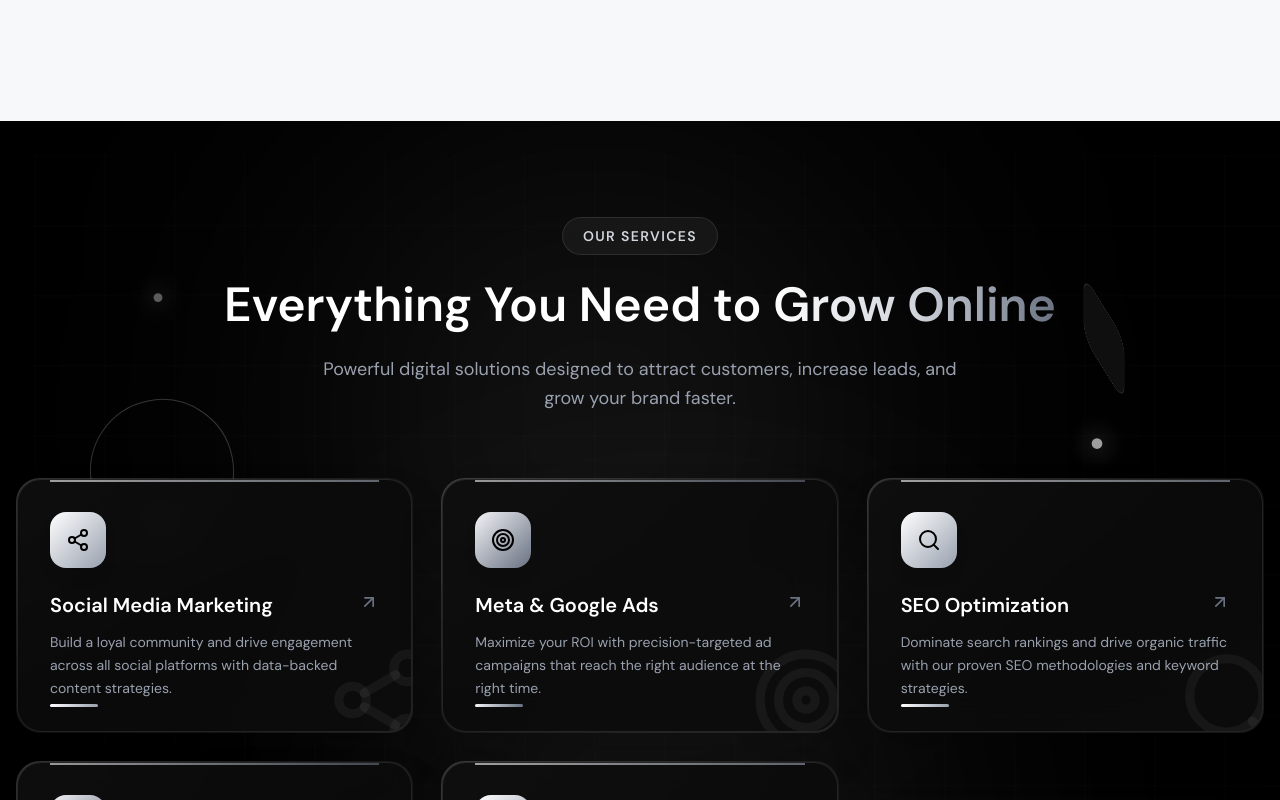
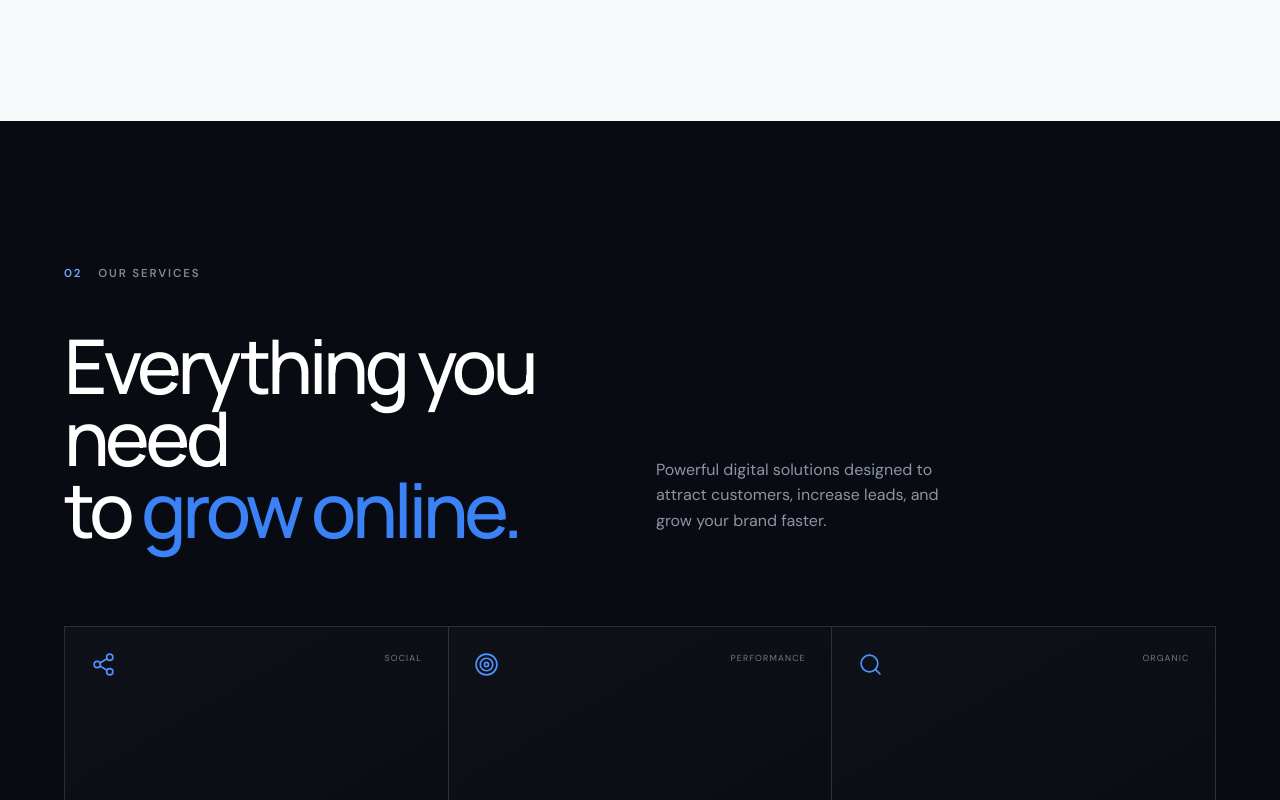
Before and after one commit to rvnaveen983-svg/Brandkural, a Next.js app: page / in a window 1280 px wide. Shown: the part 2000-2800 px from the top of the page. Built offline with nearby package versions, Linux system fonts and the light colour scheme.

Commit message:
style: services section from Figma (hairline grid)

```diff
--- a/src/components/ServiceSection.jsx
+++ b/src/components/ServiceSection.jsx
@@ -1,280 +1,137 @@
 "use client";
 
-import { Share2, Target, Search, Globe, Palette, ArrowUpRight } from "lucide-react";
+import {
+  Share2,
+  Target,
+  Search,
+  Globe,
+  Palette,
+  ArrowRight,
+} from "lucide-react";
 import { motion } from "framer-motion";
 
 const services = [
   {
     icon: Share2,
+    tag: "SOCIAL",
     title: "Social Media Marketing",
     desc: "Build a loyal community and drive engagement across all social platforms with data-backed content strategies.",
-    gradient: "from-white to-gray-400",
-    glow: "group-hover:shadow-white/20",
   },
   {
     icon: Target,
+    tag: "PERFORMANCE",
     title: "Meta & Google Ads",
     desc: "Maximize your ROI with precision-targeted ad campaigns that reach the right audience at the right time.",
-    gradient: "from-gray-100 to-gray-500",
-    glow: "group-hover:shadow-white/20",
   },
   {
     icon: Search,
+    tag: "ORGANIC",
     title: "SEO Optimization",
     desc: "Dominate search rankings and drive organic traffic with our proven SEO methodologies and keyword strategies.",
-    gradient: "from-white to-gray-400",
-    glow: "group-hover:shadow-white/20",
   },
   {
     icon: Globe,
+    tag: "DIGITAL",
     title: "Website Development",
     desc: "High-performance, conversion-optimized websites designed to turn visitors into paying customers.",
-    gradient: "from-gray-100 to-gray-500",
-    glow: "group-hover:shadow-white/20",
   },
   {
     icon: Palette,
+    tag: "IDENTITY",
     title: "Branding & Creative Design",
     desc: "Memorable brand identities and stunning visuals that set you apart from the competition.",
-    gradient: "from-white to-gray-400",
-    glow: "group-hover:shadow-white/20",
   },
 ];
 
-const floatingDots = [
-  "top-[18%] left-[12%]",
-  "top-[34%] right-[14%]",
-  "bottom-[24%] left-[18%]",
-  "bottom-[18%] right-[22%]",
-  "top-[58%] left-[50%]",
-];
+const cardBg = {
+  backgroundImage:
+    "linear-gradient(150deg, rgba(255,255,255,0.024) 6%, rgba(255,255,255,0) 94%)",
+};
 
 const ServicesSection = () => (
   <section
     id="services"
-    className="relative py-24 bg-black overflow-hidden"
-    style={{ perspective: "1400px" }}
+    className="bg-ink px-6 py-24 font-body md:px-[5vw] md:py-36"
   >
-    {/* 3D Animated Background */}
-    <div className="absolute inset-0 pointer-events-none overflow-hidden">
-      {/* Animated grid */}
-      <motion.div
-        className="absolute inset-0 opacity-30 bg-[linear-gradient(to_right,#ffffff12_1px,transparent_1px),linear-gradient(to_bottom,#ffffff12_1px,transparent_1px)] bg-[size:70px_70px]"
-        animate={{
-          x: [0, 35, 0],
-          y: [0, 35, 0],
-        }}
-        transition={{
-          duration: 12,
-          repeat: Infinity,
-          ease: "easeInOut",
-        }}
-      />
-
-      {/* Big moving glow */}
-      <motion.div
-        className="absolute top-10 left-1/4 w-[420px] h-[420px] bg-white/10 rounded-full blur-[130px]"
-        animate={{
-          x: [0, 120, 0],
-          y: [0, 80, 0],
-          scale: [1, 1.25, 1],
-        }}
-        transition={{
-          duration: 9,
-          repeat: Infinity,
-          ease: "easeInOut",
-        }}
-      />
-
-      <motion.div
-        className="absolute bottom-0 right-1/4 w-[420px] h-[420px] bg-white/10 rounded-full blur-[130px]"
-        animate={{
-          x: [0, -100, 0],
-          y: [0, -80, 0],
-          scale: [1, 1.2, 1],
-        }}
-        transition={{
-          duration: 10,
-          repeat: Infinity,
-          ease: "easeInOut",
-        }}
-      />
-
-      {/* 3D floating cube */}
-      <motion.div
-        className="absolute top-[18%] right-[10%] w-24 h-24 rounded-3xl border border-white/15 bg-white/5 backdrop-blur-md shadow-2xl"
-        animate={{
-          rotateX: [0, 180, 360],
-          rotateY: [0, 120, 360],
-          y: [0, -35, 0],
-        }}
-        transition={{
-          duration: 8,
-          repeat: Infinity,
-          ease: "easeInOut",
-        }}
-        style={{ transformStyle: "preserve-3d" }}
-      />
-
-      <motion.div
-        className="absolute bottom-[20%] left-[8%] w-20 h-20 rounded-2xl border border-white/20 bg-white/10 backdrop-blur-md"
-        animate={{
-          rotateX: [360, 180, 0],
-          rotateZ: [0, 180, 360],
-          y: [0, 30, 0],
-        }}
-        transition={{
-          duration: 7,
-          repeat: Infinity,
-          ease: "easeInOut",
-        }}
-        style={{ transformStyle: "preserve-3d" }}
-      />
-
-      {/* Orbit ring */}
-      <motion.div
-        className="absolute top-[28%] left-[7%] w-36 h-36 rounded-full border border-white/20"
-        animate={{ rotate: 360 }}
-        transition={{
-          duration: 14,
-          repeat: Infinity,
-          ease: "linear",
-        }}
-      >
-        <div className="absolute top-2 left-1/2 w-3 h-3 rounded-full bg-white shadow-[0_0_25px_rgba(255,255,255,0.8)]" />
-      </motion.div>
-
-      {/* Floating dots */}
-      {floatingDots.map((pos, i) => (
-        <motion.span
-          key={i}
-          className={`absolute ${pos} w-2 h-2 rounded-full bg-white/70 shadow-[0_0_20px_rgba(255,255,255,0.8)]`}
-          animate={{
-            y: [0, -22, 0],
-            opacity: [0.3, 1, 0.3],
-            scale: [1, 1.4, 1],
-          }}
-          transition={{
-            duration: 3 + i,
-            repeat: Infinity,
-            ease: "easeInOut",
-          }}
-        />
-      ))}
+    <div className="mx-auto max-w-[1669px]">
+      {/* Eyebrow */}
+      <div className="flex items-center gap-4 text-[11.5px] font-semibold tracking-[0.16em]">
+        <span className="text-brand-soft">02</span>
+        <span className="uppercase text-[#7e8797]">Our services</span>
       </div>
 
-    <div className="container mx-auto px-4 relative z-10">
-      {/* Heading */}
-      <motion.div
-        initial={{ opacity: 0, y: 45 }}
+      {/* Heading row */}
+      <div className="mt-12 grid items-end gap-8 lg:grid-cols-2">
+        <motion.h2
+          initial={{ opacity: 0, y: 40 }}
           whileInView={{ opacity: 1, y: 0 }}
-        viewport={{ once: true, margin: "-100px" }}
+          viewport={{ once: true, margin: "-80px" }}
           transition={{ duration: 0.7, ease: "easeOut" }}
-        className="text-center mb-16"
+          className="font-heading text-[clamp(2.6rem,5.9vw,6.8rem)] font-medium leading-[0.95] tracking-[-0.055em] text-white"
         >
-        <span className="inline-flex items-center px-5 py-2 rounded-full bg-white/5 border border-white/10 text-gray-300 text-sm font-semibold tracking-widest uppercase backdrop-blur-md">
-          Our Services
+          Everything you need
+          <br />
+          to <span className="text-brand">grow online.</span>
+        </motion.h2>
+
+        <p className="max-w-[320px] text-base leading-[1.6] text-[#8d95a2] lg:pb-3">
+          Powerful digital solutions designed to attract customers, increase
+          leads, and grow your brand faster.
+        </p>
+      </div>
+
+      {/* Grid */}
+      <div className="mt-16 grid grid-cols-1 border-l border-t border-white/[0.14] sm:grid-cols-2 md:mt-20 lg:grid-cols-3">
+        {services.map((s, i) => (
+          <motion.article
+            key={s.title}
+            initial={{ opacity: 0, y: 30 }}
+            whileInView={{ opacity: 1, y: 0 }}
+            viewport={{ once: true, margin: "-60px" }}
+            transition={{ duration: 0.55, delay: i * 0.07, ease: "easeOut" }}
+            style={cardBg}
+            className="group relative flex min-h-[300px] flex-col justify-between border-b border-r border-white/[0.14] p-[25.6px] transition-colors duration-300 hover:bg-white/[0.04] md:min-h-[350px]"
+          >
+            <div className="flex items-start justify-between">
+              <s.icon size={25} className="text-[#4f91ff]" strokeWidth={1.6} />
+              <span className="text-[8.8px] tracking-[0.13em] text-[#747b87]">
+                {s.tag}
               </span>
+            </div>
 
-        <h2 className="text-white font-extrabold text-3xl md:text-5xl mt-5 leading-tight">
-          Everything You Need to{" "}
-          <span className="bg-gradient-to-r from-white via-gray-300 to-gray-500 bg-clip-text text-transparent">
-            Grow Online
-          </span>
-        </h2>
-
-        <p className="text-gray-400 max-w-2xl mx-auto mt-5 text-base md:text-lg leading-relaxed">
-          Powerful digital solutions designed to attract customers, increase leads,
-          and grow your brand faster.
-        </p>
-      </motion.div>
-
-      {/* Cards Grid */}
-      <div className="grid grid-cols-1 sm:grid-cols-2 lg:grid-cols-3 gap-7">
-        {services.map((s, i) => (
-          <motion.div
-            key={s.title}
-            initial={{ opacity: 0, y: 80, rotateX: 18, scale: 0.92 }}
-            whileInView={{ opacity: 1, y: 0, rotateX: 0, scale: 1 }}
-            viewport={{ once: true, margin: "-70px" }}
-            transition={{
-              duration: 0.65,
-              delay: i * 0.1,
-              ease: "easeOut",
-            }}
-            whileHover={{
-              y: -16,
-              rotateX: 7,
-              rotateY: i % 2 === 0 ? -6 : 6,
-              scale: 1.035,
-            }}
-            style={{ transformStyle: "preserve-3d" }}
-            className={`
-              group relative rounded-3xl p-[1px] cursor-pointer
-              bg-gradient-to-br from-white/20 via-white/5 to-white/10
-              shadow-2xl ${s.glow}
-              transition-all duration-300
-            `}
-          >
-            {/* Glow Border */}
-            <div
-              className={`absolute -inset-[1px] rounded-3xl bg-gradient-to-br ${s.gradient} opacity-0 group-hover:opacity-30 blur-xl transition-opacity duration-500`}
-            />
-
-            {/* Card Body */}
-            <div className="relative h-full rounded-3xl bg-neutral-950/90 border border-white/10 backdrop-blur-xl p-8 overflow-hidden">
-              {/* Shine effect */}
-              <div className="absolute inset-0 -translate-x-full group-hover:translate-x-full transition-transform duration-1000 bg-gradient-to-r from-transparent via-white/10 to-transparent" />
-
-              {/* Top mini line */}
-              <div
-                className={`absolute top-0 left-8 right-8 h-[2px] bg-gradient-to-r ${s.gradient} opacity-60`}
-              />
-
-              {/* Icon */}
-              <motion.div
-                className={`relative w-14 h-14 rounded-2xl bg-gradient-to-br ${s.gradient} flex items-center justify-center mb-6 shadow-lg`}
-                whileHover={{
-                  rotate: 360,
-                  scale: 1.12,
-                }}
-                transition={{ duration: 0.65 }}
-                style={{ transform: "translateZ(45px)" }}
-              >
-                <s.icon className="text-black" size={24} />
-              </motion.div>
-
-              {/* Text */}
-              <div className="relative" style={{ transform: "translateZ(30px)" }}>
-                <div className="flex items-start justify-between gap-4 mb-3">
-                  <h3 className="text-white text-xl font-bold leading-snug">
+            <div>
+              <h3 className="font-heading text-[24.8px] font-medium leading-[1.5] tracking-[-0.055em] text-white">
                 {s.title}
               </h3>
-
-                  <ArrowUpRight
-                    size={20}
-                    className="text-gray-500 group-hover:text-white transition-all duration-300 group-hover:translate-x-1 group-hover:-translate-y-1"
-                  />
-                </div>
-
-                <p className="text-gray-400 text-sm leading-relaxed">
+              <p className="mt-3 max-w-[290px] text-[13.76px] leading-[1.6] text-[#878e99]">
                 {s.desc}
               </p>
             </div>
+          </motion.article>
+        ))}
 
-              {/* Bottom hover bar */}
-              <motion.div
-                className={`absolute left-8 bottom-6 h-[3px] rounded-full bg-gradient-to-r ${s.gradient}`}
-                initial={{ width: 0 }}
-                whileInView={{ width: 48 }}
-                transition={{ duration: 0.7, delay: i * 0.1 }}
+        {/* CTA cell */}
+        <a
+          href="#contact"
+          className="group flex min-h-[300px] flex-col justify-between border-b border-r border-brand-deep bg-brand-deep p-[25.6px] no-underline transition-colors duration-300 hover:bg-[#1a6bf0] md:min-h-[350px]"
+        >
+          <span className="text-[8.8px] tracking-[0.13em] text-[#c9dcff]">
+            LET&rsquo;S TALK
+          </span>
+
+          <div>
+            <h3 className="font-heading text-[24.8px] font-medium leading-[1.3] tracking-[-0.055em] text-white">
+              Get a free consultation
+            </h3>
+            <span className="mt-4 inline-flex items-center gap-2 text-[13.6px] font-semibold text-white">
+              Start a project
+              <ArrowRight
+                size={18}
+                className="transition-transform duration-200 group-hover:translate-x-1"
               />
-
-              {/* Background icon blur */}
-              <s.icon className="absolute -right-6 -bottom-6 text-white/5 group-hover:text-white/10 transition-colors duration-300" size={110} />
+            </span>
           </div>
-          </motion.div>
-        ))}
+        </a>
       </div>
     </div>
   </section>
```
Lines whose indentation alone changed are shown as unchanged.
